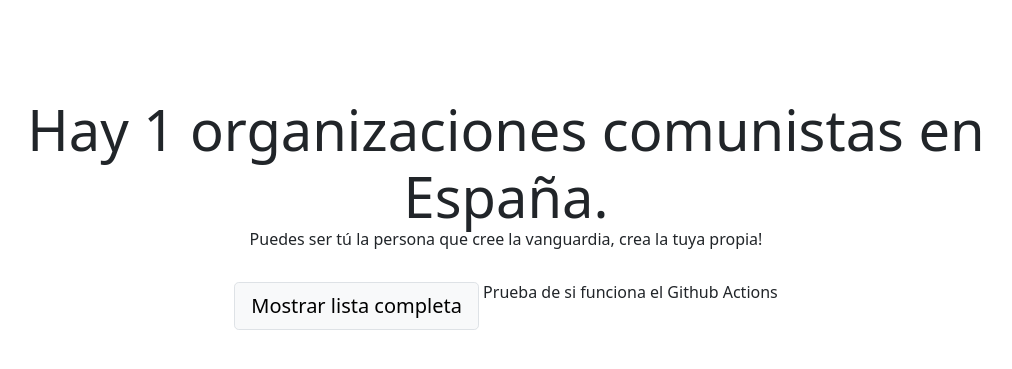
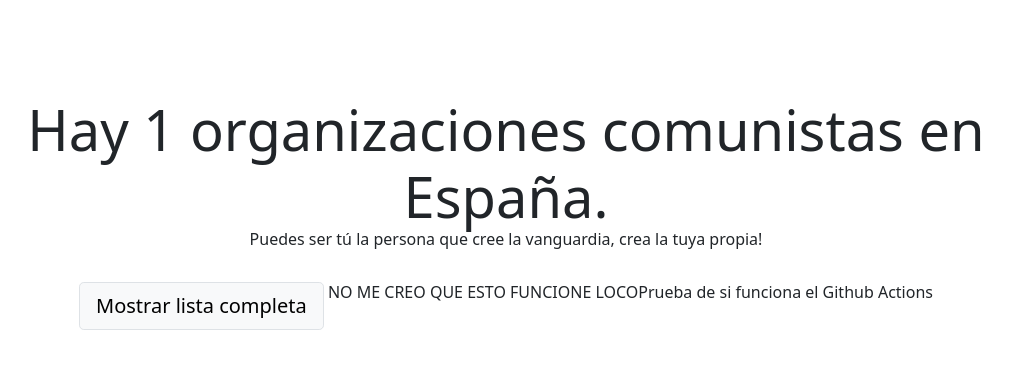
Before and after one commit to gitatmanu/estadodelmce, a Django app: template estadodelmce/templates/index.html in a window 1280 px wide. Shown: the top 369 px of the page, without its empty margins (134-1146 px from the left). Run offline with Django 3.2, Linux system fonts and the light colour scheme; the template is opened without the code that fills it: most values are stand-ins (such as "Sample title", 1, 10 or a date in 2020); some libraries are stand-ins or nearby versions.

Commit message:
mas pruebas

```diff
--- a/estadodelmce/templates/index.html
+++ b/estadodelmce/templates/index.html
@@ -21,7 +21,7 @@
           <span class="display-4 align-middle">Hay {{ objects.count }} organizaciones comunistas en España.</span>
           <div class="h6">Puedes ser tú la persona que cree la vanguardia, crea la tuya propia!</div>
 	  <a class="mt-4 vertical-middle btn btn-light btn-lg border" href="{% url 'communistparty_list' %}" role="button">Mostrar lista completa</a>
-Prueba de si funciona el Github Actions
+NO ME CREO QUE ESTO FUNCIONE LOCOPrueba de si funciona el Github Actions
     </div>
   </div>
 </body>
```
